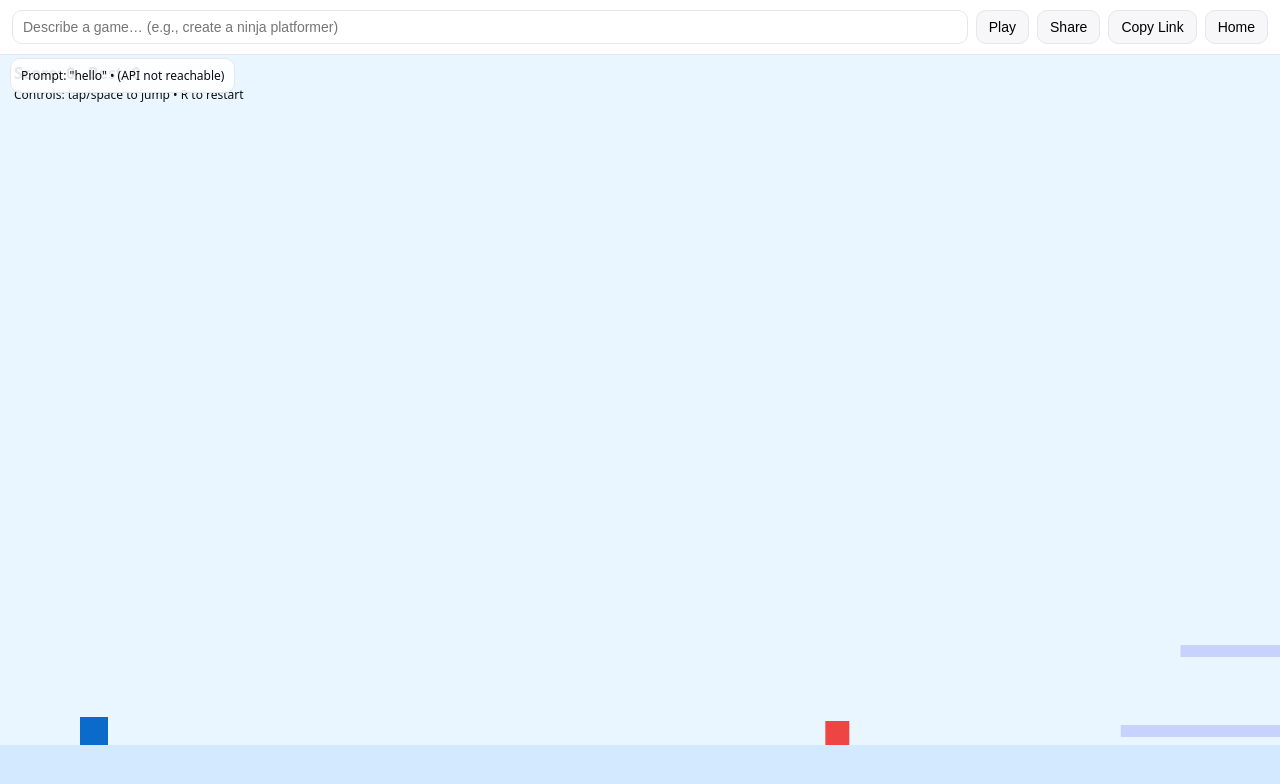
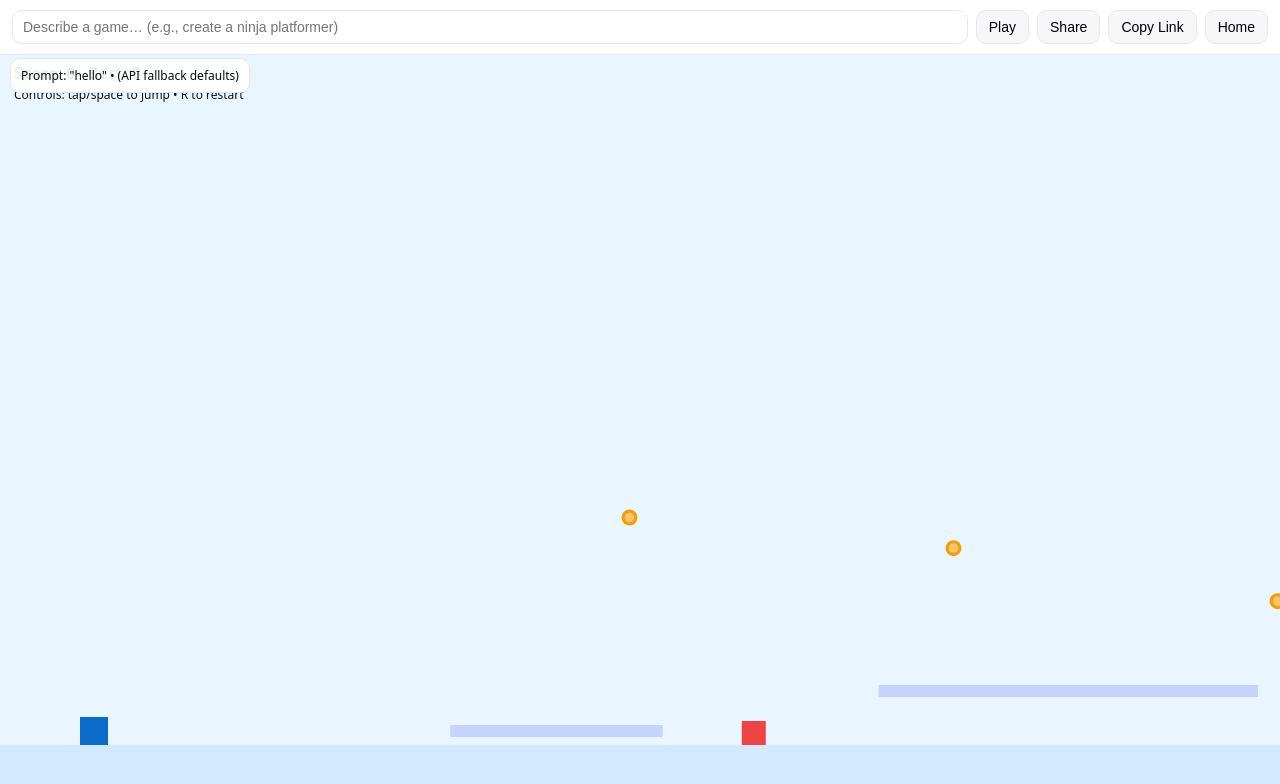
Before and after one commit to Michmurray/gamecre8-arcade-v2, a plain HTML site: page play.html in a window 1280 px wide. Drawn offline with Linux system fonts and the light colour scheme; no server answers.

Commit message:
Update play.html

```diff
--- a/play.html
+++ b/play.html
@@ -10,7 +10,7 @@
   header { padding:10px 12px; border-bottom:1px solid var(--line); display:flex; gap:8px; align-items:center; }
   header input { flex:1; padding:8px 10px; font-size:14px; border:1px solid var(--line); border-radius:10px; }
   header button { padding:8px 12px; font-size:14px; border:1px solid var(--line); border-radius:10px; background:var(--ui); cursor:pointer }
-  #hud { position:fixed; left:10px; top:58px; background:rgba(255,255,255,.9); border:1px solid var(--line); padding:8px 10px; border-radius:10px; font-size:12px; }
+  #hud { position:fixed; left:10px; top:58px; background:rgba(255,255,255,.92); border:1px solid var(--line); padding:8px 10px; border-radius:10px; font-size:12px; max-width: min(92vw, 520px); }
   #toast { position:fixed; left:50%; transform:translateX(-50%); bottom:18px; background:#111; color:#fff; padding:8px 12px; border-radius:10px; font-size:12px; opacity:0; transition:.2s; }
   #toast.show { opacity:1 }
   canvas { display:block; width:100vw; height:calc(100vh - 50px); }
@@ -33,11 +33,6 @@ const qs = new URLSearchParams(location.search);
 const promptInput = document.getElementById('prompt');
 promptInput.value = qs.get('prompt') || '';
 
-const hud = document.getElementById('hud');
-const toast = document.getElementById('toast');
-const canvas = document.getElementById('c');
-const ctx = canvas.getContext('2d', { alpha: false });
-
 document.getElementById('playBtn').onclick = () => {
   const p = promptInput.value.trim();
   location.href = `./play.html?prompt=${encodeURIComponent(p||'hello')}`;
@@ -47,34 +42,27 @@ promptInput.addEventListener('keydown', e => {
 });
 
 /* Share/Copy link helpers */
+const toast = document.getElementById('toast');
 function shareUrl() {
   const p = encodeURIComponent(promptInput.value || 'hello');
   return `${location.origin}${location.pathname}?prompt=${p}`;
 }
 document.getElementById('copyBtn').onclick = async () => {
-  try {
-    await navigator.clipboard.writeText(shareUrl());
-    toast.textContent = 'Link copied';
-  } catch {
-    toast.textContent = 'Select & copy: ' + shareUrl();
-  }
+  try { await navigator.clipboard.writeText(shareUrl()); toast.textContent = 'Link copied'; }
+  catch { toast.textContent = 'Select & copy: ' + shareUrl(); }
   showToast();
 };
 document.getElementById('shareBtn').onclick = async () => {
   const url = shareUrl();
   const text = `Play my GameCre8 idea: ${promptInput.value || 'hello'}`;
-  if (navigator.share) {
-    try { await navigator.share({ title: 'GameCre8', text, url }); }
-    catch {}
-  } else {
-    await navigator.clipboard.writeText(url);
-    toast.textContent = 'Link copied';
-    showToast();
-  }
+  if (navigator.share) { try { await navigator.share({ title: 'GameCre8', text, url }); } catch {} }
+  else { await navigator.clipboard.writeText(url); toast.textContent = 'Link copied'; showToast(); }
 };
 function showToast() { toast.classList.add('show'); setTimeout(()=>toast.classList.remove('show'), 1200); }
 
-/* Canvas sizing */
+/* Canvas setup */
+const canvas = document.getElementById('c');
+const ctx = canvas.getContext('2d', { alpha: false });
 function fitCanvas() {
   const w = window.innerWidth;
   const h = Math.max(320, window.innerHeight - 50);
@@ -83,48 +71,80 @@ function fitCanvas() {
 }
 fitCanvas(); addEventListener('resize', fitCanvas);
 
-/* Seed gameplay params from prompt */
-const prompt = promptInput.value || 'hello';
-const seed = [...prompt].reduce((a,c)=>a + c.charCodeAt(0), 0) || 1;
-function rand() { let t = (seed * 9301 + 49297) % 233280; return () => (t = (t*9301+49297)%233280) / 233280; }
-const rnd = rand();
+/* HUD + defaults */
+const hud = document.getElementById('hud');
+const userPrompt = promptInput.value || 'hello';
 
-const fast = /\bfast|speed|runner|rush|dash|ninja\b/i.test(prompt);
-const dark = /\bdark|space|galaxy|night\b/i.test(prompt);
-const themeBG = dark ? '#0b1020' : '#eaf6ff';
-const themeGround = dark ? '#132040' : '#d2e9ff';
-const themePlayer = dark ? '#8bd1ff' : '#0b6bcb';
-const themeCoin = dark ? '#ffd166' : '#f59e0b';
-const themeHaz = dark ? '#ff4d4f' : '#ef4444';
-const BASE_SPEED = fast ? 5 : 3;
+// --- DEFAULTS (fallback if API fails) ---
+let CFG = {
+  speed: 3,
+  gravity: 0.7,
+  theme: 'light',         // 'light' | 'dark'
+  platformRate: 0.06,
+  coinRate: 0.05,
+  hazardRate: 0.03,
+  jump: 12
+};
 
-/* World */
-let t = 0;
-const g = 0.7;
-const groundY = () => canvas.height - 60;
-let score = 0;
-let best = Number(localStorage.getItem('g8_best') || 0);
-let alive = true;
+// Fetch config from our API, then start the game
+(async function bootstrap(){
+  try {
+    const res = await fetch('/api/generate?prompt=' + encodeURIComponent(userPrompt));
+    const json = await res.json();
+    if (json?.config) CFG = json.config;
+    hud.textContent = `Prompt: "${userPrompt}" • theme=${CFG.theme} • speed=${CFG.speed} • gravity=${CFG.gravity} • jump=${CFG.jump}`;
+  } catch {
+    hud.textContent = `Prompt: "${userPrompt}" • (API fallback defaults)`;
+  }
+  startGame(); // begin loop after config is ready (or fallback)
+})();
 
-const player = { x: 80, y: 0, w: 28, h: 28, vy: 0, onGround:false };
-player.y = groundY() - player.h;
+/* Game state (created after CFG is ready) */
+let BASE_SPEED, GRAVITY, THEME_DARK, themeBG, themeGround, themePlayer, themeCoin, themeHaz;
+let t, score, best, alive, player, platforms, coins, hazards;
 
-const platforms = [];
-const coins = [];
-const hazards = [];
+function startGame() {
+  // derive visual theme from CFG
+  THEME_DARK  = CFG.theme === 'dark';
+  themeBG     = THEME_DARK ? '#0b1020' : '#eaf6ff';
+  themeGround = THEME_DARK ? '#132040' : '#d2e9ff';
+  themePlayer = THEME_DARK ? '#8bd1ff' : '#0b6bcb';
+  themeCoin   = THEME_DARK ? '#ffd166' : '#f59e0b';
+  themeHaz    = THEME_DARK ? '#ff4d4f' : '#ef4444';
 
+  BASE_SPEED = CFG.speed;
+  GRAVITY    = CFG.gravity;
+
+  t = 0;
+  score = 0;
+  best = Number(localStorage.getItem('g8_best') || 0);
+  alive = true;
+
+  player = { x: 80, y: 0, w: 28, h: 28, vy: 0, onGround:false };
+  player.y = groundY() - player.h;
+
+  platforms = [];
+  coins = [];
+  hazards = [];
+
+  requestAnimationFrame(step);
+}
+
+function groundY() { return canvas.height - 60; }
+
+/* Spawning uses API-configured rates */
 function spawn() {
-  if (rnd() < 0.06) {
-    const y = groundY() - (Math.floor(rnd()*3)*40) - 20;
-    platforms.push({ x: canvas.width + 50, y, w: 120 + rnd()*140, h: 12, vx: -BASE_SPEED - rnd()*2 });
+  if (Math.random() < CFG.platformRate) {
+    const y = groundY() - (Math.floor(Math.random()*3)*40) - 20;
+    platforms.push({ x: canvas.width + 50, y, w: 120 + Math.random()*140, h: 12, vx: -BASE_SPEED - Math.random()*2 });
   }
-  if (rnd() < 0.05) {
-    const y = groundY() - 120 - rnd()*120;
+  if (Math.random() < CFG.coinRate) {
+    const y = groundY() - 120 - Math.random()*120;
     coins.push({ x: canvas.width + 20, y, r: 8, vx: -BASE_SPEED - 1.5 });
   }
-  if (rnd() < 0.03) {
+  if (Math.random() < CFG.hazardRate) {
     const y = groundY() - 24;
-    hazards.push({ x: canvas.width + 20, y, w: 24, h: 24, vx: -BASE_SPEED - rnd()*2 });
+    hazards.push({ x: canvas.width + 20, y, w: 24, h: 24, vx: -BASE_SPEED - Math.random()*2 });
   }
 }
 
@@ -136,7 +156,7 @@ addEventListener('keyup', e => keys[e.code]=false);
 addEventListener('touchstart', ()=> jump());
 
 function jump() {
-  if (player.onGround) { player.vy = -12; player.onGround=false; }
+  if (player.onGround) { player.vy = -CFG.jump; player.onGround=false; }
 }
 
 /* Game loop */
@@ -155,7 +175,7 @@ function step() {
 
   // player physics
   if (keys['Space']||keys['ArrowUp']||keys['KeyW']) jump();
-  player.vy += g;
+  player.vy += GRAVITY;
   player.y += player.vy;
   player.onGround = false;
 
@@ -165,7 +185,7 @@ function step() {
   }
 
   // platforms
-  ctx.fillStyle = dark ? '#1f2a44' : '#c7d2fe';
+  ctx.fillStyle = THEME_DARK ? '#1f2a44' : '#c7d2fe';
   for (let i=platforms.length-1;i>=0;i--){
     const p = platforms[i]; p.x += p.vx;
     ctx.fillRect(p.x, p.y, p.w, p.h);
@@ -216,34 +236,16 @@ function step() {
     requestAnimationFrame(step);
   }
 }
-requestAnimationFrame(step);
-
-addEventListener('keydown', e => {
-  if (e.code === 'KeyR' && !alive) location.reload();
-});
-
-/* Utility */
-function drawCoin(x,y,r){
-  ctx.beginPath(); ctx.arc(x,y,r,0,Math.PI*2); ctx.fillStyle=themeCoin; ctx.fill(); ctx.closePath();
-  ctx.beginPath(); ctx.arc(x,y,r*0.6,0,Math.PI*2); ctx.fillStyle='rgba(255,255,255,.4)'; ctx.fill(); ctx.closePath();
-}
 function rectOverlap(a,b){ return a.x < b.x+b.w && a.x+a.w > b.x && a.y < b.y+b.h && a.y+a.h > b.y; }
 function circleRectOverlap(cx,cy,cr, r){
   const nx = Math.max(r.x, Math.min(cx, r.x+r.w));
   const ny = Math.max(r.y, Math.min(cy, r.y+r.h));
   const dx = cx - nx, dy = cy - ny; return (dx*dx + dy*dy) <= cr*cr;
 }
-
-/* Call our serverless function (proof of full loop) */
-(async () => {
-  try {
-    const res = await fetch('/api/generate?prompt=' + encodeURIComponent(prompt||'hello'));
-    const json = await res.json();
-    hud.textContent = `Prompt: "${prompt || 'hello'}" • ${json.message}`;
-  } catch {
-    hud.textContent = `Prompt: "${prompt || 'hello'}" • (API not reachable)`;
-  }
-})();
+function drawCoin(x,y,r){
+  ctx.beginPath(); ctx.arc(x,y,r,0,Math.PI*2); ctx.fillStyle=themeCoin; ctx.fill(); ctx.closePath();
+  ctx.beginPath(); ctx.arc(x,y,r*0.6,0,Math.PI*2); ctx.fillStyle='rgba(255,255,255,.4)'; ctx.fill(); ctx.closePath();
+}
 </script>
 </body>
 </html>
```
